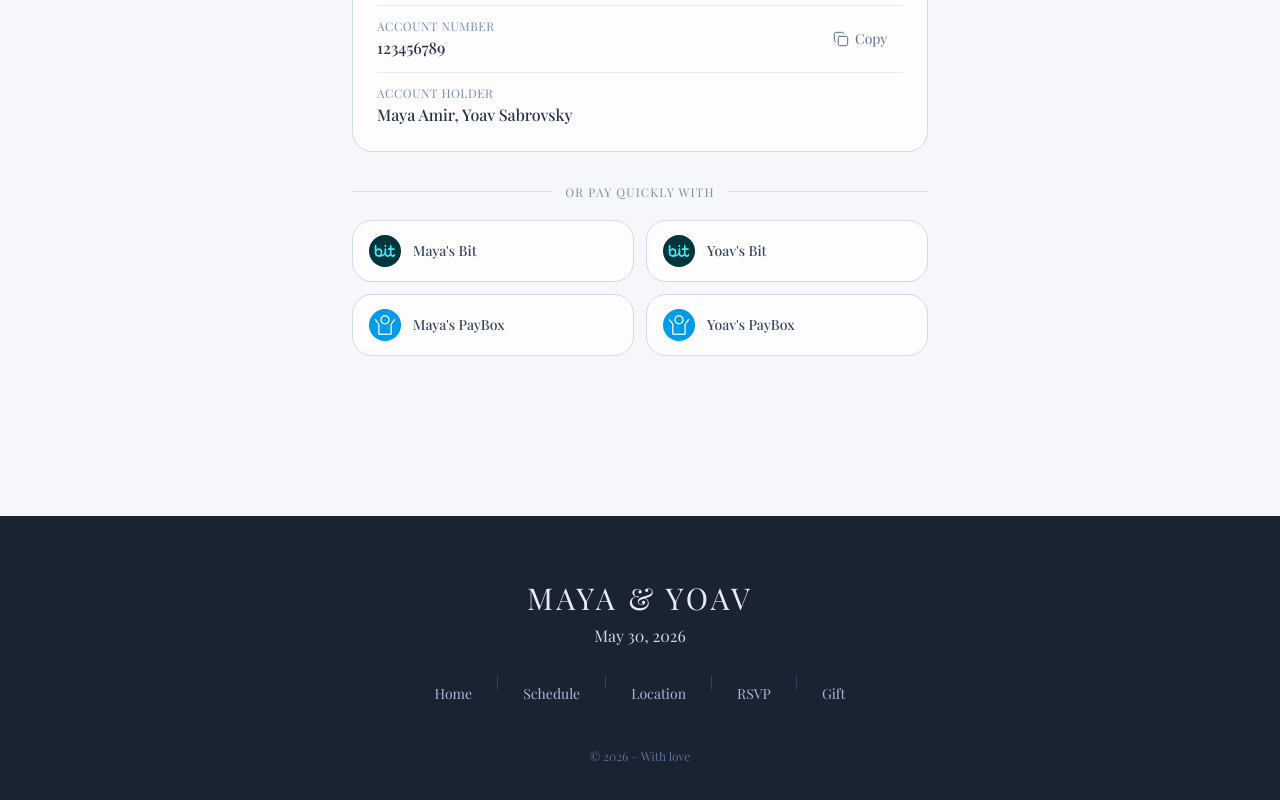
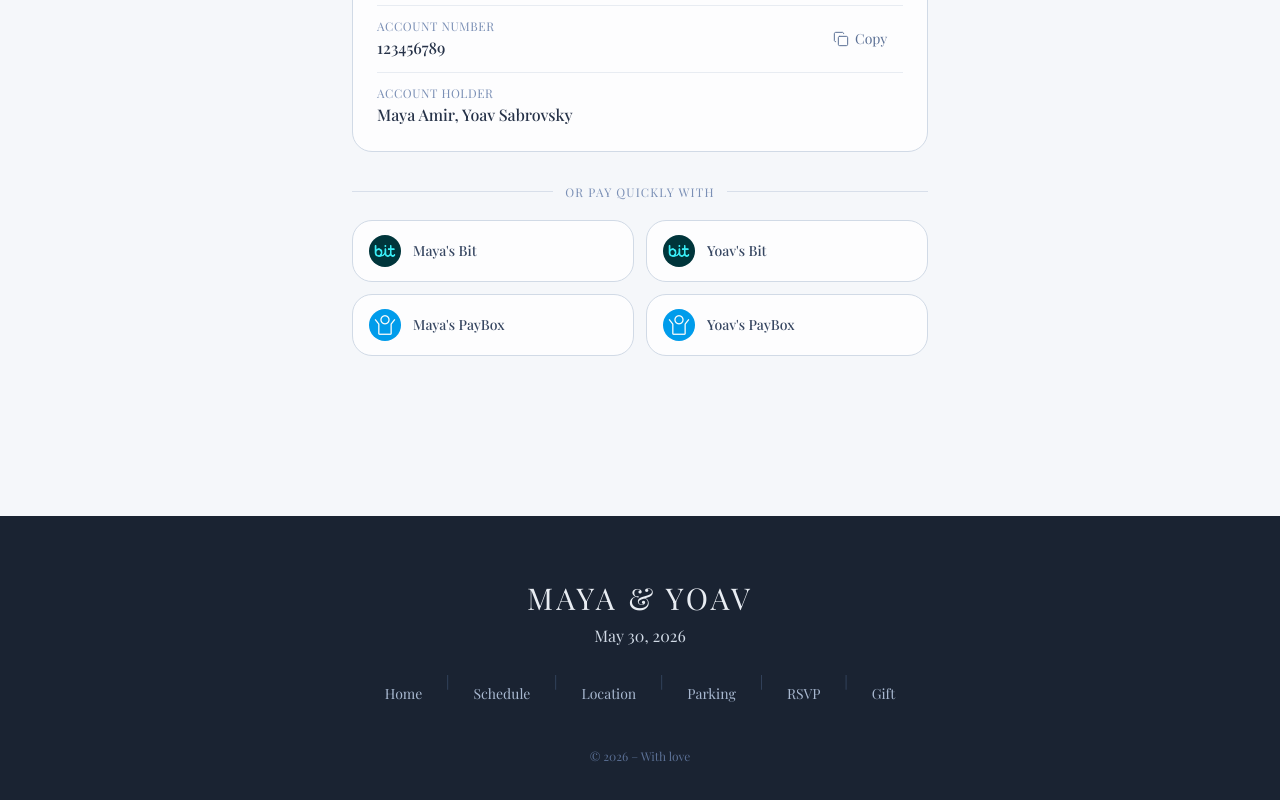
Before and after one commit to Yoavsb25/wedding-website, a React (Vite) app: page / in a window 1280 px wide. Shown: the part 4800-5600 px from the top of the page. Built offline with nearby package versions, Linux system fonts and the light colour scheme; the HTML template or start-up script is replaced by a standard one.

Commit message:
Add smooth scrolling for hash links and include Parking link in navigation

```diff
--- a/src/App.jsx
+++ b/src/App.jsx
@@ -1,3 +1,4 @@
+import { useEffect } from 'react';
 import { motion, useReducedMotion } from 'framer-motion';
 import { duration, easing } from './theme/tokens';
 import Hero from './components/Hero';
@@ -11,6 +12,14 @@ import { site } from './data/site';
 
 function App() {
   const shouldReduceMotion = useReducedMotion();
+
+  useEffect(() => {
+    const hash = window.location.hash;
+    if (hash) {
+      const el = document.querySelector(hash);
+      if (el) el.scrollIntoView({ behavior: 'instant' });
+    }
+  }, []);
 
   return (
     <>
@@ -64,6 +73,8 @@ function App() {
           <span className="text-brand-600" aria-hidden="true">|</span>
           <a href="#location" className="text-brand-300 hover:text-white focus:outline-none focus-visible:ring-2 focus-visible:ring-brand-400 rounded px-2 py-2 min-h-[44px] inline-flex items-center">Location</a>
           <span className="text-brand-600" aria-hidden="true">|</span>
+          <a href="#parking" className="text-brand-300 hover:text-white focus:outline-none focus-visible:ring-2 focus-visible:ring-brand-400 rounded px-2 py-2 min-h-[44px] inline-flex items-center">Parking</a>
+          <span className="text-brand-600" aria-hidden="true">|</span>
           <a href="#rsvp" className="text-brand-300 hover:text-white focus:outline-none focus-visible:ring-2 focus-visible:ring-brand-400 rounded px-2 py-2 min-h-[44px] inline-flex items-center">RSVP</a>
           <span className="text-brand-600" aria-hidden="true">|</span>
           <a href="#gifts" className="text-brand-300 hover:text-white focus:outline-none focus-visible:ring-2 focus-visible:ring-brand-400 rounded px-2 py-2 min-h-[44px] inline-flex items-center">Gift</a>
```
